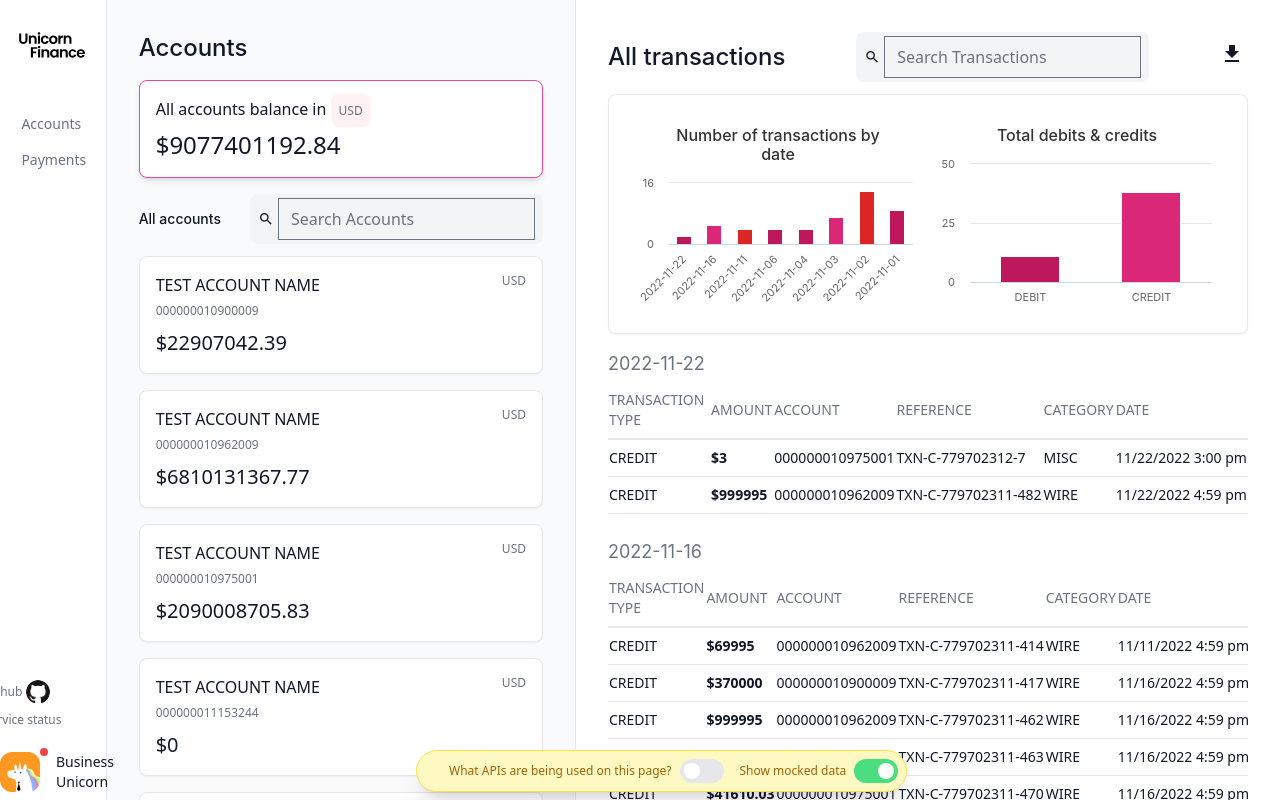
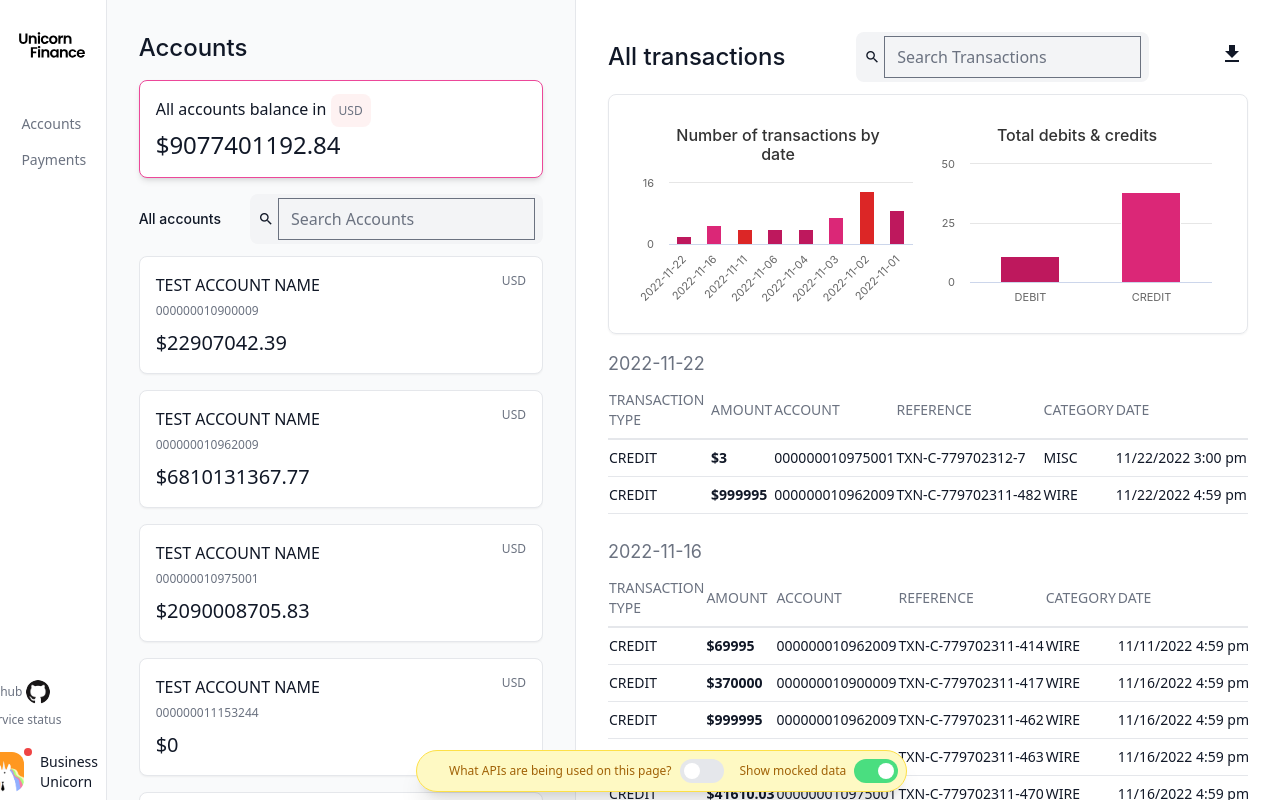
Before and after one commit to jpmorganchase/payments, a React (Create React App) app in the folder app/client/: page / in a window 1280 px wide. Shown: the top 800 px of the page. Built offline with nearby package versions, Linux system fonts and the light colour scheme.

Commit message:
Fix styling

```diff
--- a/app/client/src/components/sidebar.tsx
+++ b/app/client/src/components/sidebar.tsx
@@ -91,7 +91,7 @@ function Sidebar() {
               <li>Service status</li>
             </NavLink>
           </ul>
-          <div className="hidden lg:flex text-sm relative">
+          <div className="hidden lg:flex text-sm relative -ml-4">
             <span className="block absolute bg-red-500 p-1 left-10 -top-1 rounded-xl" />
             <img className="rounded-xl w-10 h-10 " src={avatar} alt="Avatar" />
             <div className=" lg:block flex flex-col pl-4">
```
